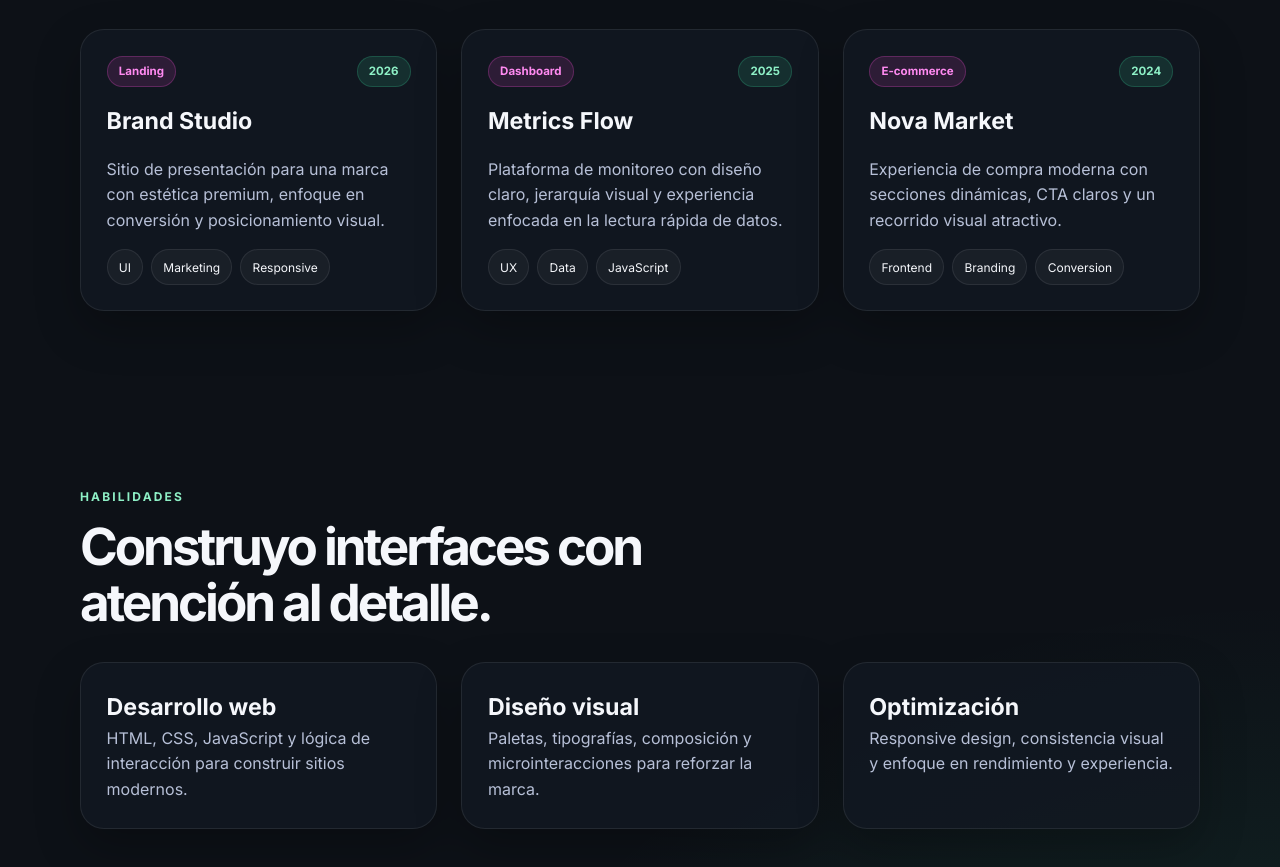
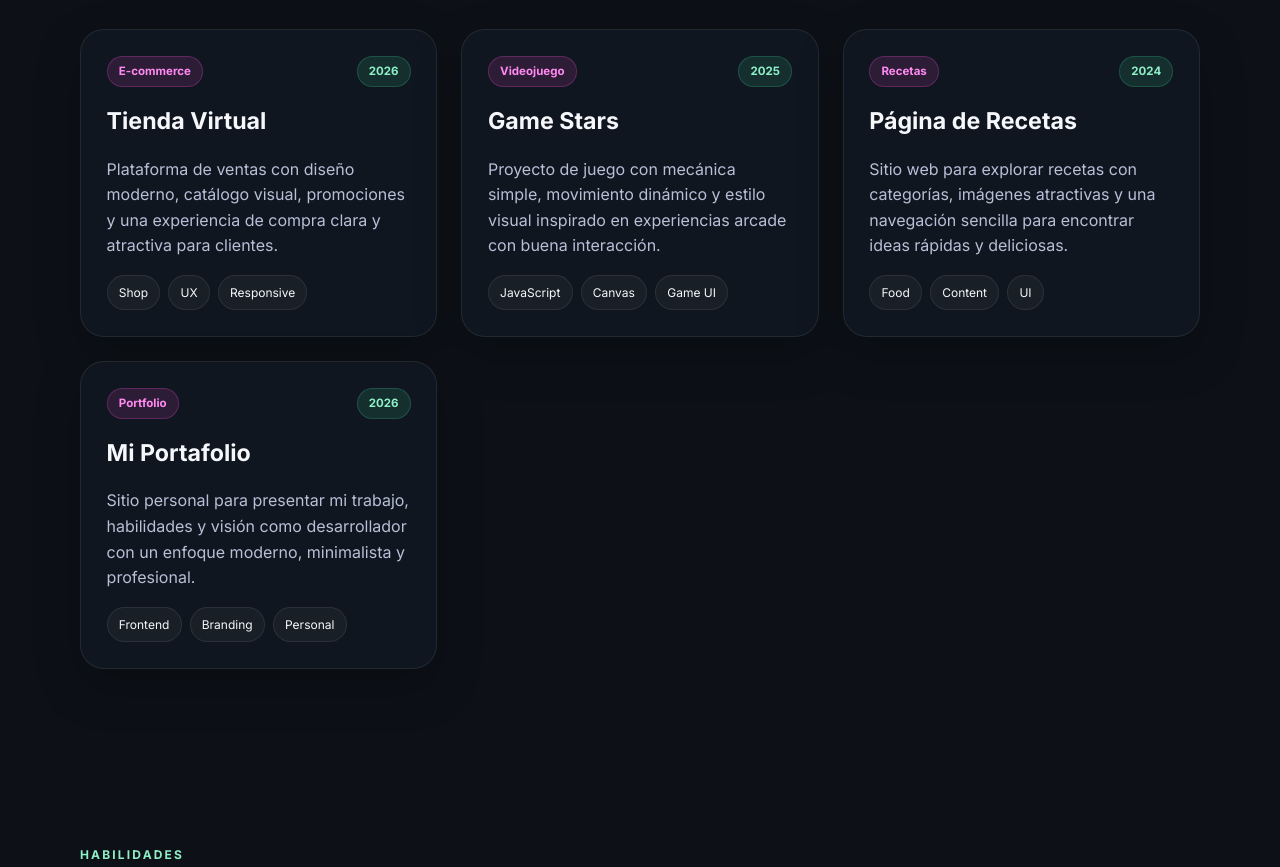
Before and after one commit to MoroniAg/test_porfolio, a plain HTML site: page index.html in a window 1280 px wide. Shown: the part 1473-2340 px from the top of the page. Drawn offline with Linux system fonts and the light colour scheme.

Commit message:
Refactor index.html for improved structure and content

```diff
--- a/index.html
+++ b/index.html
@@ -119,52 +119,69 @@
         <div class="projects-grid">
           <article class="project-card reveal">
             <div class="project-top">
-              <span class="project-badge">Landing</span>
+              <span class="project-badge">E-commerce</span>
               <span class="project-year">2026</span>
             </div>
-            <h3>Brand Studio</h3>
+            <h3>Tienda Virtual</h3>
             <p>
-              Sitio de presentación para una marca con estética premium, enfoque en
-              conversión y posicionamiento visual.
+              Plataforma de ventas con diseño moderno, catálogo visual, promociones y
+              una experiencia de compra clara y atractiva para clientes.
             </p>
             <div class="tags">
-              <span>UI</span>
-              <span>Marketing</span>
+              <span>Shop</span>
+              <span>UX</span>
               <span>Responsive</span>
             </div>
           </article>
 
           <article class="project-card reveal">
             <div class="project-top">
-              <span class="project-badge">Dashboard</span>
+              <span class="project-badge">Videojuego</span>
               <span class="project-year">2025</span>
             </div>
-            <h3>Metrics Flow</h3>
+            <h3>Game Stars</h3>
             <p>
-              Plataforma de monitoreo con diseño claro, jerarquía visual y experiencia
-              enfocada en la lectura rápida de datos.
+              Proyecto de juego con mecánica simple, movimiento dinámico y estilo visual
+              inspirado en experiencias arcade con buena interacción.
             </p>
             <div class="tags">
-              <span>UX</span>
-              <span>Data</span>
               <span>JavaScript</span>
+              <span>Canvas</span>
+              <span>Game UI</span>
             </div>
           </article>
 
           <article class="project-card reveal">
             <div class="project-top">
-              <span class="project-badge">E-commerce</span>
+              <span class="project-badge">Recetas</span>
               <span class="project-year">2024</span>
             </div>
-            <h3>Nova Market</h3>
+            <h3>Página de Recetas</h3>
             <p>
-              Experiencia de compra moderna con secciones dinámicas, CTA claros y un
-              recorrido visual atractivo.
+              Sitio web para explorar recetas con categorías, imágenes atractivas y una
+              navegación sencilla para encontrar ideas rápidas y deliciosas.
+            </p>
+            <div class="tags">
+              <span>Food</span>
+              <span>Content</span>
+              <span>UI</span>
+            </div>
+          </article>
+
+          <article class="project-card reveal">
+            <div class="project-top">
+              <span class="project-badge">Portfolio</span>
+              <span class="project-year">2026</span>
+            </div>
+            <h3>Mi Portafolio</h3>
+            <p>
+              Sitio personal para presentar mi trabajo, habilidades y visión como
+              desarrollador con un enfoque moderno, minimalista y profesional.
             </p>
             <div class="tags">
               <span>Frontend</span>
               <span>Branding</span>
-              <span>Conversion</span>
+              <span>Personal</span>
             </div>
           </article>
         </div>
```
